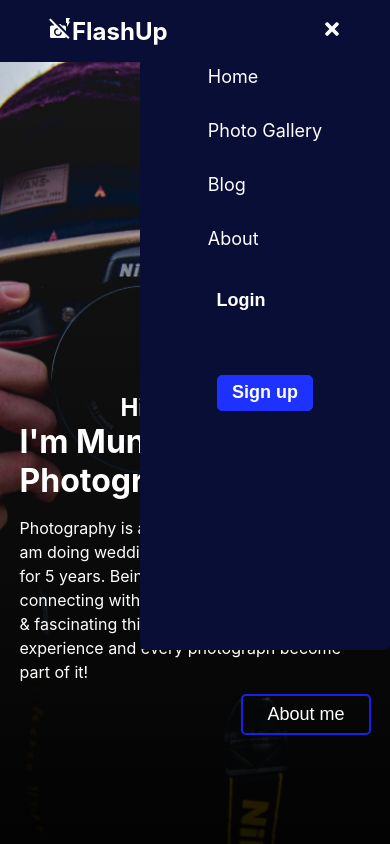
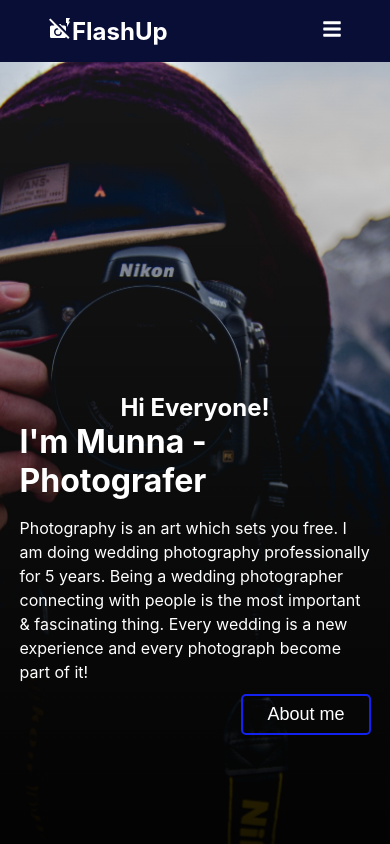
Before and after one commit to morshedulmunna/Flash-up, a React (Create React App) app: page / in a window 390 px wide. Shown: the top 844 px of the page. Built offline with nearby package versions, Linux system fonts and the light colour scheme; no server answers.

Commit message:
navbar issue fix

```diff
--- a/src/shared/Navbar/NAvbar.css
+++ b/src/shared/Navbar/NAvbar.css
@@ -90,7 +90,7 @@
     top: 50px;
     right: 0;
     background-color: #090e36;
-    height: 600px;
+    height: 400px;
     width: 250px;
     transition: all 0.5s;
     border-radius: 5px;
--- a/src/shared/Navbar/Navbar.js
+++ b/src/shared/Navbar/Navbar.js
@@ -8,7 +8,7 @@ import { signOut } from "firebase/auth";
 import { useAuthState } from "react-firebase-hooks/auth";
 import auth from "../../firebase/firebaseInit";
 const Navbar = () => {
-  const [open, setOpen] = useState(false);
+  const [open, setOpen] = useState(true);
   const [user] = useAuthState(auth);
 
   return (
```
